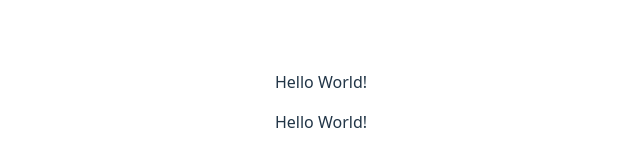
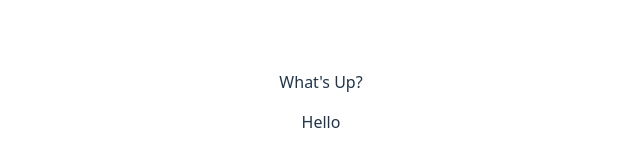
Before and after one commit to tientv1/React-Movie, a React (Vite) app in the folder frontend/: page / in a window 1280 px wide. Shown: the part 298-464 px from the top of the page, without its empty margins (319-959 px from the left). Built offline with nearby package versions, Linux system fonts and the light colour scheme.

Commit message:
Update App.jsx

```diff
--- a/frontend/src/App.jsx
+++ b/frontend/src/App.jsx
@@ -3,16 +3,16 @@ import "./App.css";
 function App() {
     return (
         <>
-            <Text />
-            <Text />
+            <Text display={"What's Up?"} />
+            <Text display={"Hello"} />
         </>
     );
 }
 
-function Text() {
+function Text({ display }) {
     return (
         <div>
-            <p>Hello World!</p>
+            <p>{display}</p>
         </div>
     );
 }
```
